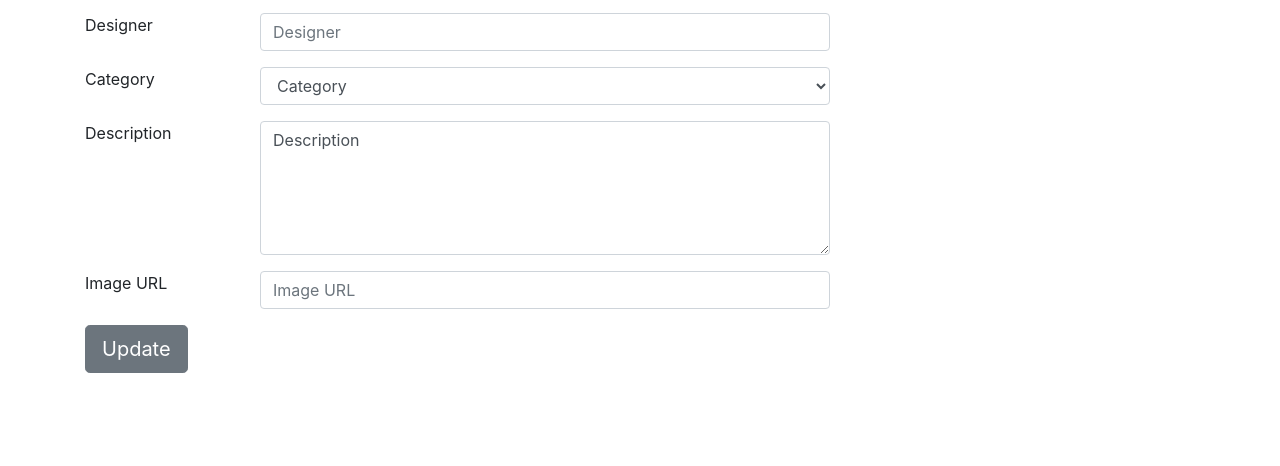
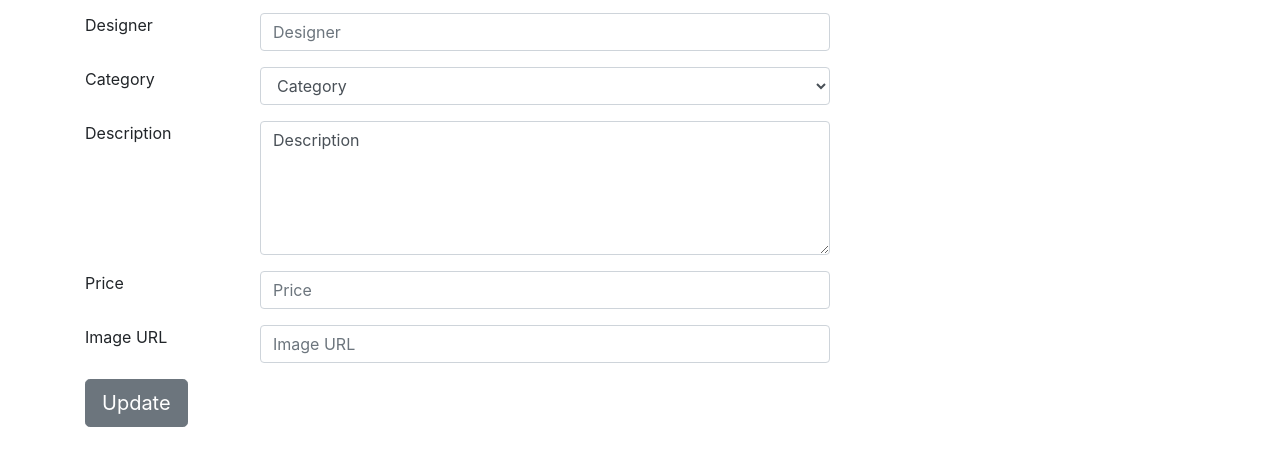
Before and after one commit to iceboss3d/fdsms, a website: page update-design.html in a window 1280 px wide. Shown: the part 212-678 px from the top of the page. Drawn offline with Linux system fonts and the light colour scheme; no server answers; files whose address does not match are found by name.

Commit message:
added price to update design form

```diff
--- a/update-design.html
+++ b/update-design.html
@@ -49,6 +49,10 @@
                     class="form-control col-md-6">Description</textarea>
                 </div>
                 <div class="form-group row">
+                    <label for="price" class="col-md-2">Price</label>
+                    <input type="number" name="price" id="price" class="form-control col-md-6" placeholder="Price">
+                  </div>
+                <div class="form-group row">
                   <label for="image" class="col-md-2">Image URL</label>
                   <input type="url" name="image" id="image" class="form-control col-md-6" placeholder="Image URL">
                 </div>
```
